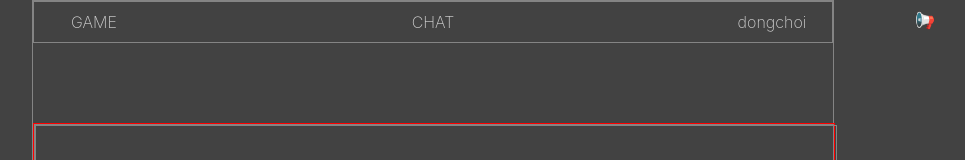
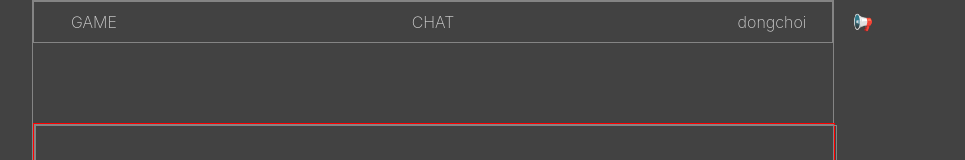
Before and after one commit to Make-Dongchoi-Member/mdm, a SvelteKit app in the folder web/client/: page / in a window 1280 px wide. Shown: the top 160 px of the page, without its empty margins (207-1172 px from the left). Built offline with nearby package versions, Linux system fonts and the light colour scheme; a web font is replaced by a local one.

Commit message:
Fix: Noti모달 위치 고정 및 눌렀을때 미묘하게 움직이는 것 수정

```diff
--- a/web/client/src/routes/(app)/+layout.svelte
+++ b/web/client/src/routes/(app)/+layout.svelte
@@ -62,9 +62,11 @@
     }
 
     .alarm {
+        display: flex;
+        justify-content: flex-end;
+        width: 900px;
         position: absolute;
-        top: 5px;
-        right: 10%;
+        top: 7px;
     }
 
     .alarm > button {
--- a/web/client/src/routes/(app)/NotiModal.svelte
+++ b/web/client/src/routes/(app)/NotiModal.svelte
@@ -28,6 +28,7 @@
 </script>
 
 <div class="modal-container {$modalStatesStore.isNotiModal ? 'flex-container' : 'hidden-container'}">
+    <div class="modal-box">
         <div class="modal-title">
             <div>
                 NOTIFICATION
@@ -56,9 +57,19 @@
             {/each}
         </div>
     </div>
+</div>
 
 <style>
     .modal-container {
+        width: 900px;
+
+        border: 1px solid transparent;
+        box-sizing: border-box;
+
+        position: absolute;
+    }
+
+    .modal-box {
         width: 500px;
         display: flex;
         flex-direction: column;
@@ -66,9 +77,11 @@
         background-color: var(--bg-color);
         border: 1px solid var(--border-color);
 
+        box-sizing: border-box;
+
         position: absolute;
         top: 5px;
-        right: 10%;
+        margin-left: 400px;
     }
 
     .hidden-container {
```
Lines whose indentation alone changed are shown as unchanged.
